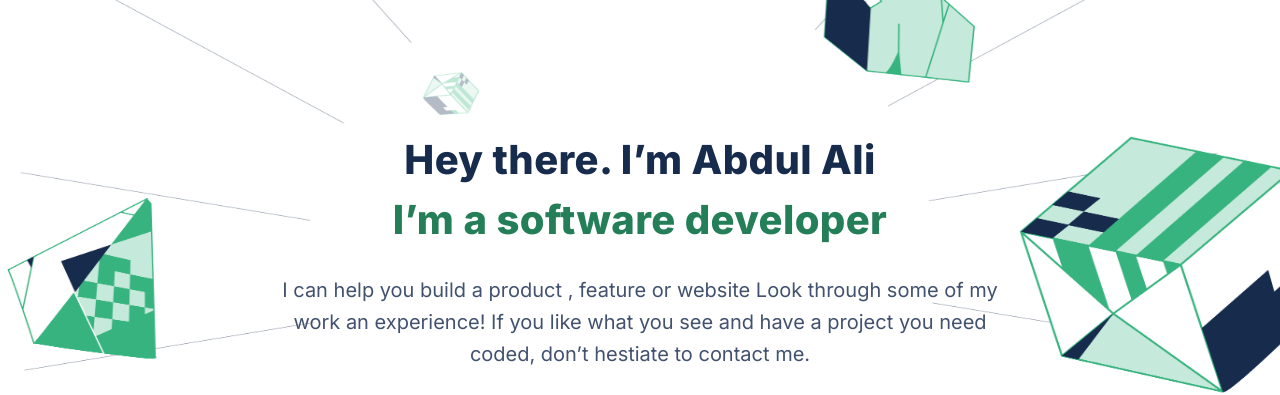
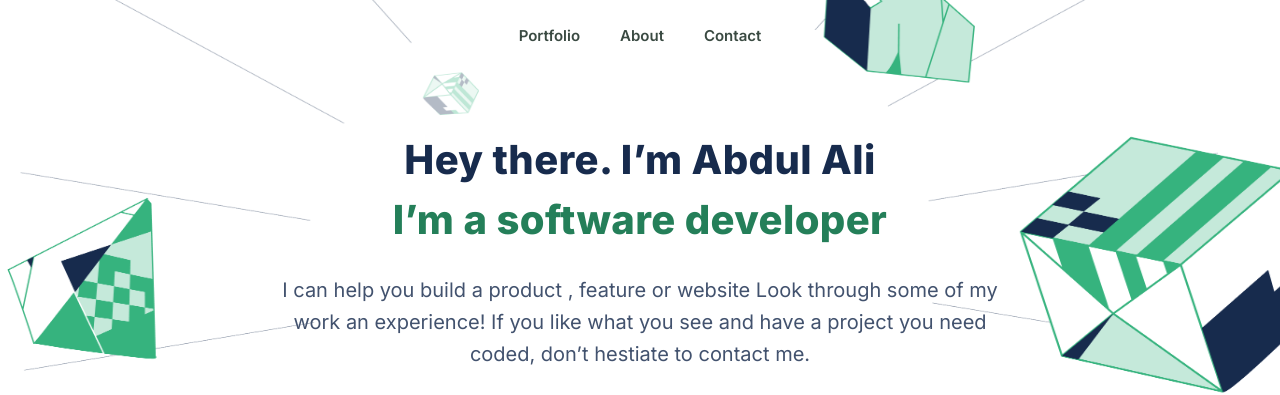
Before and after one commit to ABDULALI3468/MY_PORTFOLIO, a plain HTML site: page index.html in a window 1280 px wide. Shown: the top 395 px of the page. Drawn offline with Linux system fonts and the light colour scheme.

Commit message:
navbar styling done and its problem is solved

```diff
--- a/css.css
+++ b/css.css
@@ -498,7 +498,7 @@
   align-items: flex-start;
 }
 
-.header-d .header-t {
+.header-d {
   display: none;
 }
 
@@ -529,11 +529,17 @@
     font-family: "Inter", sans-serif;
     font-style: normal;
     font-weight: 600;
-    border: 1px soild red;
     margin: 20px;
+    color: #3a4a42;
+  }
+
+  .header-t a {
     text-decoration: none;
     color: #3a4a42;
-
+    font-size: 15px;
+    font-family: "Inter", sans-serif;
+    font-style: normal;
+    font-weight: 600;
   }
 
   .wrapper {
```
